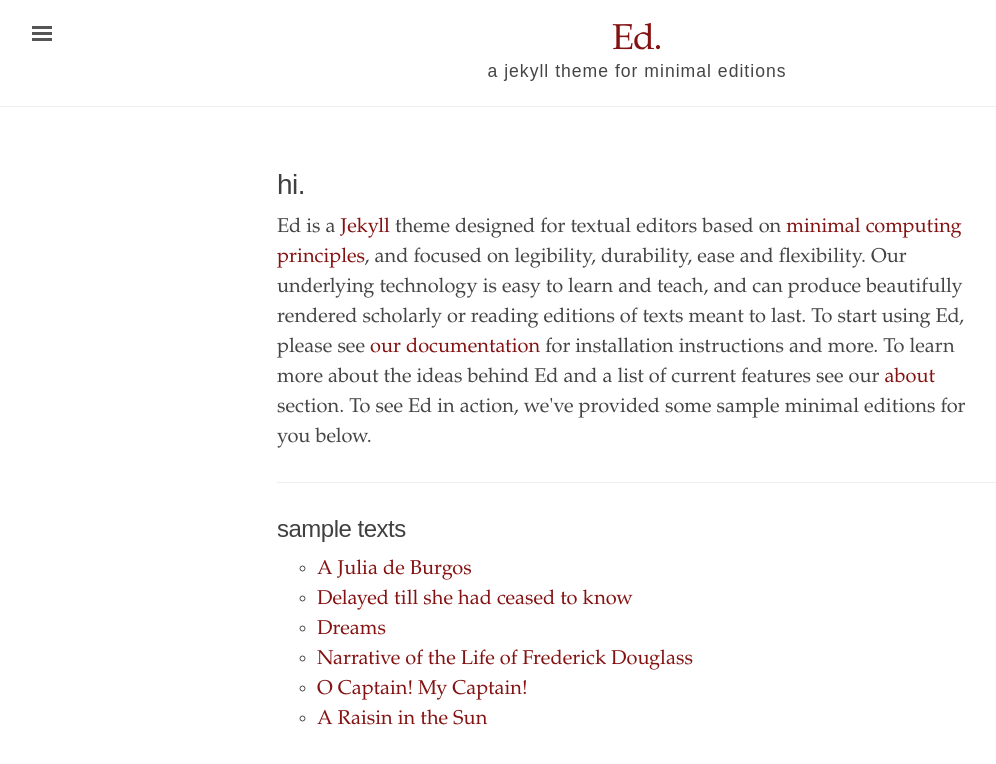
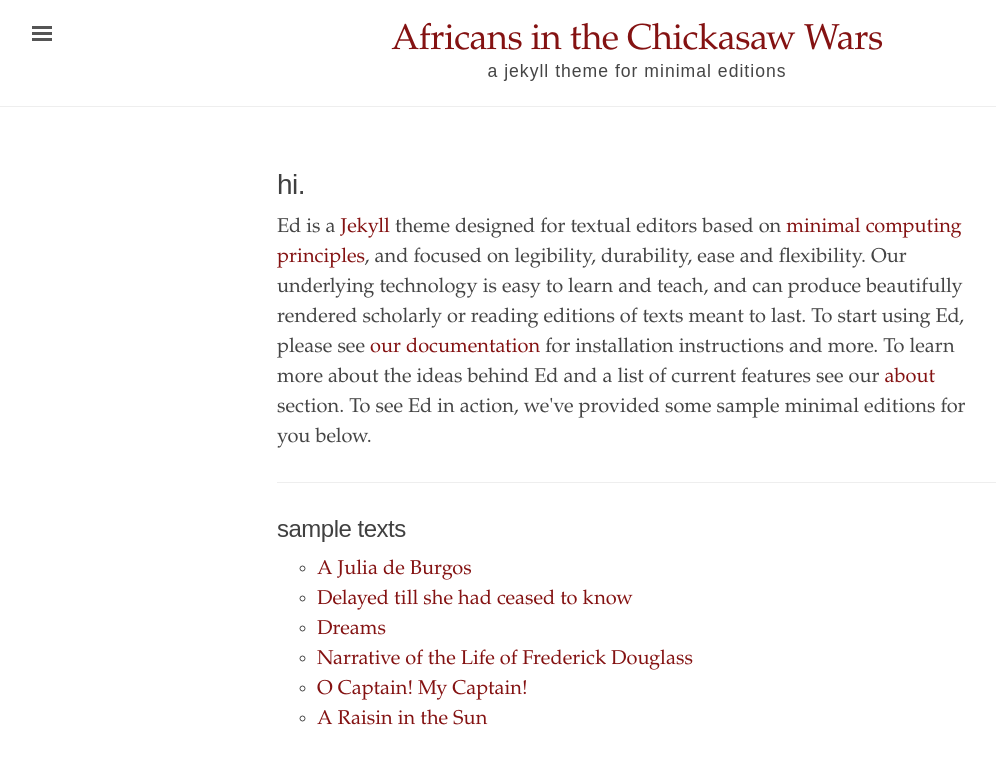
Before and after one commit to obarnard/wwhoodinfrenchlouisiana, a Jekyll site: the page built from index.html, in a window 1280 px wide. Shown: the top 764 px of the page, without its empty margins (3-999 px from the left). Built offline with Jekyll 4.4.1, drawn with Linux system fonts in a browser that asks for light colours.

Commit message:
changed the title of the website

```diff
--- a/_config.yml
+++ b/_config.yml
@@ -1,7 +1,7 @@
 # Built with Jekyll 3.6.0
 
 # Setup
-title:               Ed.
+title:               Africans in the Chickasaw Wars
 tagline:             'a jekyll theme for minimal editions'
 description:         'Ed is a Jekyll theme designed for textual editors based on minimal computing principles, and focused on legibility and flexibility.'
 url:                 'http://minicomp.github.io'
```
